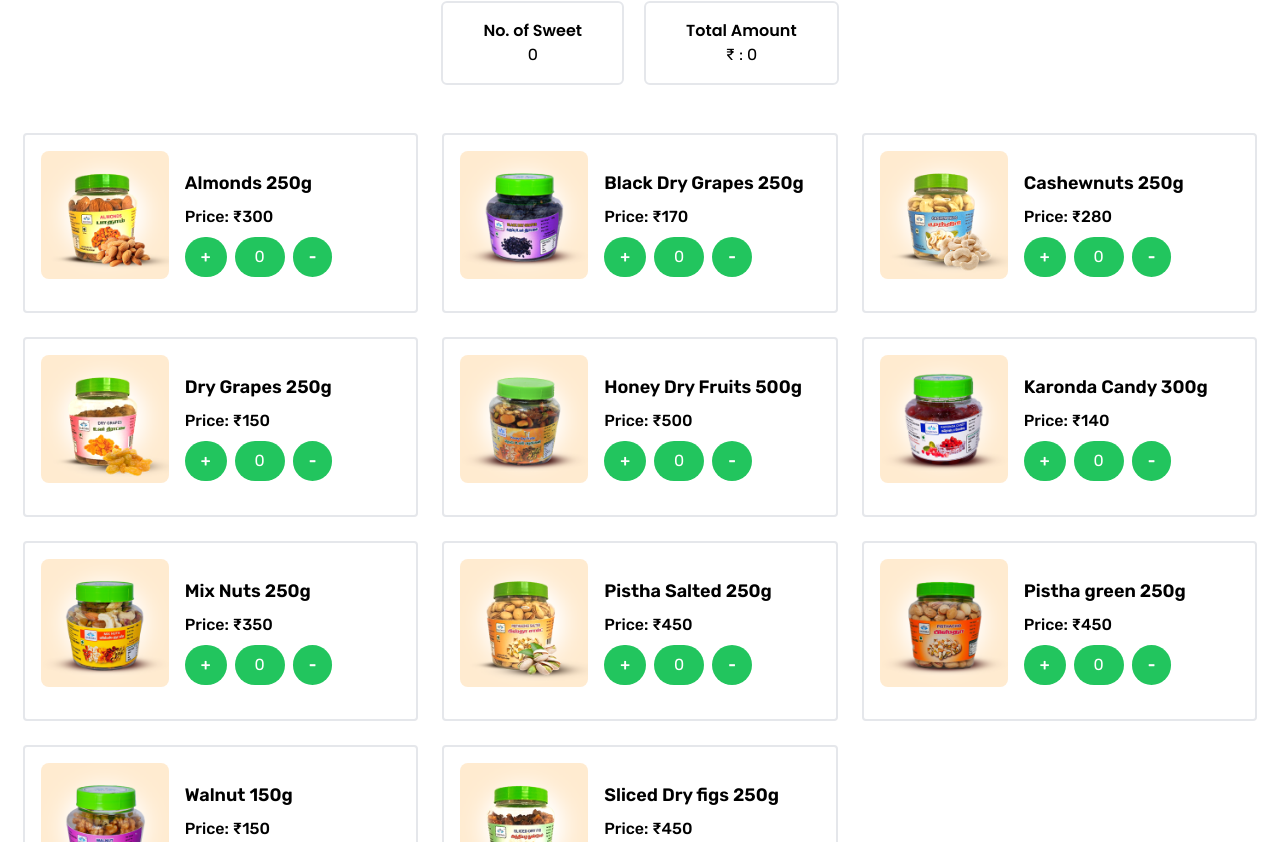
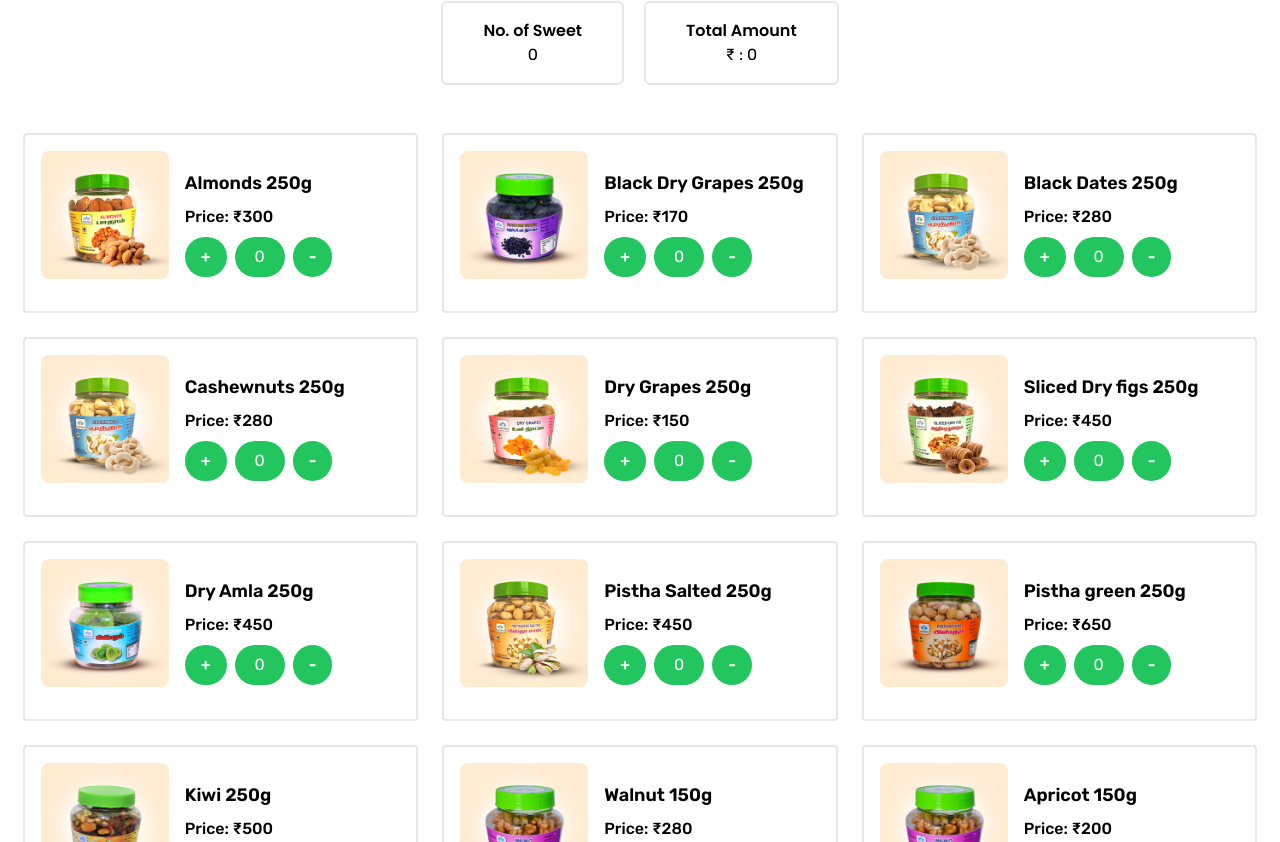
Before and after one commit to Ajay-muthusamy/saaro_foods_frontend, a React (Vite) app: page / in a window 1280 px wide. Shown: the part 598-1440 px from the top of the page. Built offline with nearby package versions, Linux system fonts and the light colour scheme.

Commit message:
feat : price

```diff
--- a/src/Product/Product.jsx
+++ b/src/Product/Product.jsx
@@ -38,6 +38,12 @@ const dryFruites = [
     stock: true,
   },
   {
+    title: "Black Dates 250g",
+    img: cashewnuts,
+    price: 280,
+    stock: true,
+  },
+  {
     title: "Cashewnuts 250g",
     img: cashewnuts,
     price: 280,
@@ -50,21 +56,15 @@ const dryFruites = [
     stock: true,
   },
   {
-    title: "Honey Dry Fruits 500g",
-    img: honeydryfruits,
-    price: 500,
+    title: "Sliced Dry figs 250g",
+    img: fig,
+    price: 450,
     stock: true,
   },
   {
-    title: "Karonda Candy 300g",
-    img: karondacandy,
-    price: 140,
-    stock: true,
-  },
-  {
-    title: "Mix Nuts 250g ",
-    img: mixednuts,
-    price: 350,
+    title: "Dry Amla 250g",
+    img: imamla,
+    price: 450,
     stock: true,
   },
   {
@@ -76,21 +76,28 @@ const dryFruites = [
   {
     title: "Pistha green 250g",
     img: greenpista,
-    price: 450,
+    price: 650,
+    stock: true,
+  },
+  {
+    title: "Kiwi 250g",
+    img: honeydryfruits,
+    price: 500,
     stock: true,
   },
   {
     title: "Walnut 150g",
     img: walnut,
-    price: 150,
+    price: 280,
     stock: true,
   },
   {
-    title: "Sliced Dry figs 250g",
-    img: fig,
-    price: 450,
+    title: "Apricot 150g",
+    img: walnut,
+    price: 200,
     stock: true,
   },
+
 ];
 
 const Product = () => {
```
